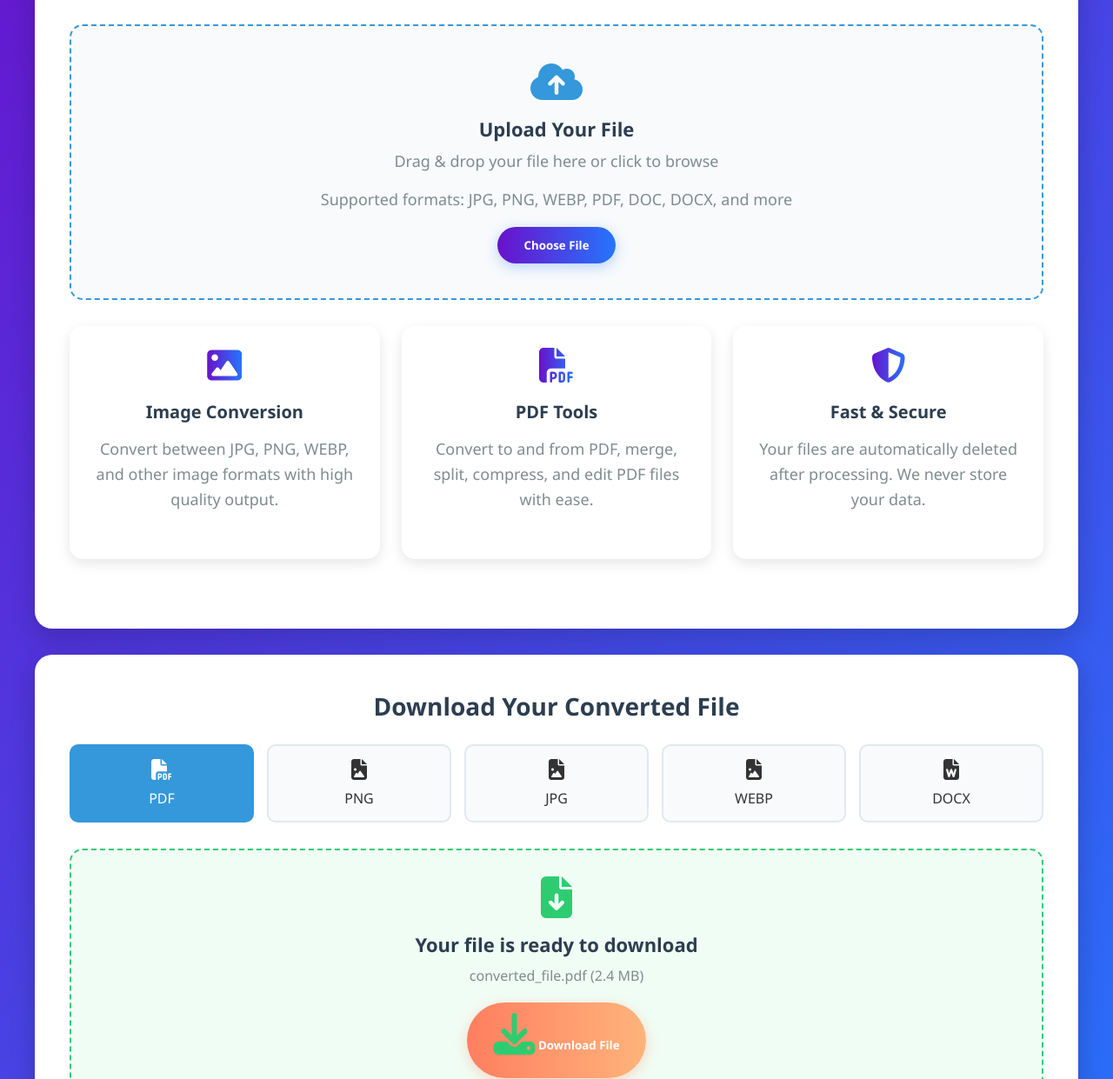
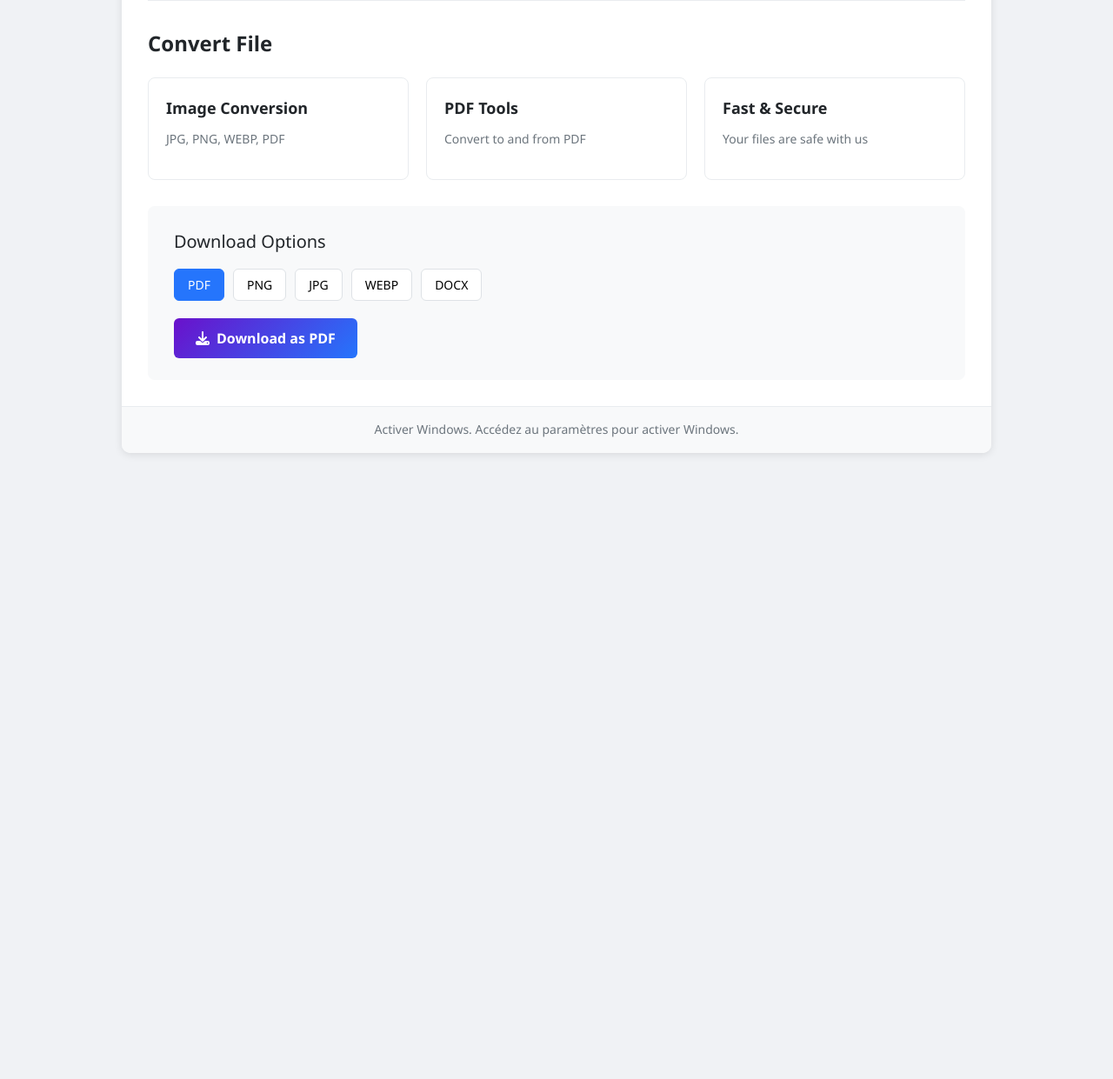
Before and after one commit to behar5057/convertina, a website: page public/index.html in a window 1280 px wide. Shown: the part 282-1523 px from the top of the page at 87% size. After the commit the page ends 823 px from the top, so only its background shows below. Drawn offline with Linux system fonts and the light colour scheme.

Commit message:
Update index.html

```diff
--- a/public/index.html
+++ b/public/index.html
@@ -4,303 +4,213 @@
     <meta charset="UTF-8">
     <meta name="viewport" content="width=device-width, initial-scale=1.0">
     <title>Convertina - File Conversion Platform</title>
-    <link rel="stylesheet" href="https://cdnjs.cloudflare.com/ajax/libs/font-awesome/6.4.0/css/all.min.css">
     <style>
         * {
             margin: 0;
             padding: 0;
             box-sizing: border-box;
-            font-family: 'Segoe UI', Tahoma, Geneva, Verdana, sans-serif;
+            font-family: 'Segoe UI', system-ui, sans-serif;
         }
 
         body {
-            background: linear-gradient(135deg, #6a11cb 0%, #2575fc 100%);
+            background-color: #f0f2f5;
             color: #333;
-            min-height: 100vh;
+            line-height: 1.6;
             padding: 20px;
         }
 
         .container {
-            max-width: 1200px;
+            max-width: 1000px;
             margin: 0 auto;
+            background-color: white;
+            border-radius: 10px;
+            box-shadow: 0 2px 10px rgba(0, 0, 0, 0.1);
+            overflow: hidden;
         }
 
         header {
+            background: linear-gradient(135deg, #6a11cb 0%, #2575fc 100%);
+            color: white;
+            padding: 25px 30px;
+            text-align: center;
+        }
+
+        h1 {
+            font-size: 32px;
+            font-weight: 700;
+            margin-bottom: 10px;
+        }
+
+        .file-info {
+            background-color: #f8f9fa;
+            border: 1px solid #e9ecef;
+            border-radius: 8px;
+            padding: 15px;
+            margin: 20px 30px;
             display: flex;
-            justify-content: space-between;
             align-items: center;
-            padding: 20px 0;
+            gap: 15px;
+        }
+
+        .file-icon {
+            width: 40px;
+            height: 40px;
+            background-color: #e9ecef;
+            border-radius: 6px;
+            display: flex;
+            align-items: center;
+            justify-content: center;
+            font-weight: bold;
+            color: #495057;
+        }
+
+        .file-details {
+            flex-grow: 1;
+        }
+
+        .file-name {
+            font-weight: 600;
+            margin-bottom: 5px;
+        }
+
+        .file-size {
+            color: #6c757d;
+            font-size: 14px;
+        }
+
+        .divider {
+            height: 1px;
+            background-color: #e9ecef;
+            margin: 0 30px;
+        }
+
+        .conversion-section {
+            padding: 30px;
+        }
+
+        h2 {
+            font-size: 24px;
+            margin-bottom: 20px;
+            color: #212529;
+        }
+
+        .conversion-options {
+            display: grid;
+            grid-template-columns: repeat(auto-fit, minmax(250px, 1fr));
+            gap: 20px;
             margin-bottom: 30px;
         }
 
-        .logo {
-            display: flex;
-            align-items: center;
-            gap: 10px;
-            color: white;
-        }
-
-        .logo i {
-            font-size: 28px;
-        }
-
-        .logo h1 {
-            font-size: 28px;
-            font-weight: 700;
-        }
-
-        nav ul {
-            display: flex;
-            list-style: none;
-            gap: 25px;
-        }
-
-        nav a {
-            color: white;
-            text-decoration: none;
-            font-weight: 500;
+        .option-card {
+            border: 1px solid #e9ecef;
+            border-radius: 8px;
+            padding: 20px;
             transition: all 0.3s ease;
         }
 
-        nav a:hover {
-            color: #ffdd40;
+        .option-card:hover {
+            box-shadow: 0 5px 15px rgba(0, 0, 0, 0.1);
+            transform: translateY(-5px);
         }
 
-        .hero {
-            background-color: white;
-            border-radius: 20px;
-            padding: 40px;
-            box-shadow: 0 10px 30px rgba(0, 0, 0, 0.2);
-            margin-bottom: 30px;
-            text-align: center;
+        .option-title {
+            font-size: 18px;
+            font-weight: 600;
+            margin-bottom: 10px;
+            color: #212529;
         }
 
-        .hero h2 {
-            font-size: 36px;
-            margin-bottom: 15px;
-            color: #2c3e50;
-        }
-
-        .hero p {
-            font-size: 18px;
-            color: #7f8c8d;
-            max-width: 700px;
-            margin: 0 auto 30px;
-        }
-
-        .upload-area {
-            border: 2px dashed #3498db;
-            border-radius: 15px;
-            padding: 40px;
-            margin: 30px 0;
-            background-color: #f8fafc;
-            transition: all 0.3s ease;
-            cursor: pointer;
-        }
-
-        .upload-area:hover {
-            border-color: #2980b9;
-            background-color: #e8f4fc;
-        }
-
-        .upload-area i {
-            font-size: 48px;
-            color: #3498db;
+        .option-desc {
+            color: #6c757d;
+            font-size: 14px;
             margin-bottom: 15px;
         }
 
-        .upload-area h3 {
-            font-size: 22px;
-            margin-bottom: 10px;
-            color: #2c3e50;
+        .download-section {
+            background-color: #f8f9fa;
+            padding: 25px 30px;
+            border-radius: 8px;
+            margin-top: 20px;
         }
 
-        .upload-area p {
-            color: #7f8c8d;
+        .download-title {
+            font-size: 20px;
+            margin-bottom: 15px;
+            color: #212529;
+        }
+
+        .format-options {
+            display: flex;
+            flex-wrap: wrap;
+            gap: 10px;
             margin-bottom: 20px;
         }
 
-        .btn {
-            display: inline-block;
-            background: linear-gradient(to right, #6a11cb, #2575fc);
+        .format-btn {
+            background-color: white;
+            border: 1px solid #dee2e6;
+            border-radius: 6px;
+            padding: 8px 15px;
+            cursor: pointer;
+            transition: all 0.2s ease;
+            font-size: 14px;
+        }
+
+        .format-btn:hover {
+            background-color: #e9ecef;
+        }
+
+        .format-btn.active {
+            background-color: #2575fc;
             color: white;
-            padding: 12px 30px;
-            border-radius: 50px;
+            border-color: #2575fc;
+        }
+
+        .download-btn {
+            background: linear-gradient(135deg, #6a11cb 0%, #2575fc 100%);
+            color: white;
+            border: none;
+            border-radius: 6px;
+            padding: 12px 25px;
+            font-size: 16px;
             font-weight: 600;
-            text-decoration: none;
-            border: none;
             cursor: pointer;
             transition: all 0.3s ease;
-            box-shadow: 0 4px 15px rgba(37, 117, 252, 0.3);
+            display: inline-flex;
+            align-items: center;
+            gap: 8px;
         }
 
-        .btn:hover {
-            transform: translateY(-3px);
-            box-shadow: 0 6px 20px rgba(37, 117, 252, 0.4);
-        }
-
-        .btn-secondary {
-            background: linear-gradient(to right, #ff7e5f, #feb47b);
-            box-shadow: 0 4px 15px rgba(255, 126, 95, 0.3);
-        }
-
-        .btn-secondary:hover {
-            box-shadow: 0 6px 20px rgba(255, 126, 95, 0.4);
-        }
-
-        .features {
-            display: grid;
-            grid-template-columns: repeat(auto-fit, minmax(300px, 1fr));
-            gap: 25px;
-            margin-bottom: 40px;
-        }
-
-        .feature-card {
-            background-color: white;
-            border-radius: 15px;
-            padding: 25px;
-            box-shadow: 0 5px 15px rgba(0, 0, 0, 0.1);
-            transition: transform 0.3s ease;
-        }
-
-        .feature-card:hover {
-            transform: translateY(-10px);
-        }
-
-        .feature-card i {
-            font-size: 40px;
-            margin-bottom: 20px;
-            background: linear-gradient(to right, #6a11cb, #2575fc);
-            -webkit-background-clip: text;
-            -webkit-text-fill-color: transparent;
-        }
-
-        .feature-card h3 {
-            font-size: 20px;
-            margin-bottom: 15px;
-            color: #2c3e50;
-        }
-
-        .feature-card p {
-            color: #7f8c8d;
-            line-height: 1.6;
-        }
-
-        .download-section {
-            background-color: white;
-            border-radius: 20px;
-            padding: 40px;
-            box-shadow: 0 10px 30px rgba(0, 0, 0, 0.2);
-            margin-bottom: 30px;
-        }
-
-        .download-section h2 {
-            font-size: 28px;
-            margin-bottom: 25px;
-            color: #2c3e50;
-            text-align: center;
-        }
-
-        .format-options {
-            display: grid;
-            grid-template-columns: repeat(auto-fit, minmax(150px, 1fr));
-            gap: 15px;
-            margin-bottom: 30px;
-        }
-
-        .format-option {
-            background-color: #f8fafc;
-            border: 2px solid #e2e8f0;
-            border-radius: 10px;
-            padding: 15px;
-            text-align: center;
-            cursor: pointer;
-            transition: all 0.3s ease;
-        }
-
-        .format-option:hover {
-            border-color: #3498db;
-            background-color: #e8f4fc;
-        }
-
-        .format-option.active {
-            border-color: #3498db;
-            background-color: #3498db;
-            color: white;
-        }
-
-        .format-option i {
-            font-size: 24px;
-            margin-bottom: 10px;
-        }
-
-        .download-area {
-            border: 2px dashed #2ecc71;
-            border-radius: 15px;
-            padding: 30px;
-            text-align: center;
-            background-color: #f0fdf4;
-        }
-
-        .download-area i {
-            font-size: 48px;
-            color: #2ecc71;
-            margin-bottom: 15px;
-        }
-
-        .download-area h3 {
-            font-size: 22px;
-            margin-bottom: 10px;
-            color: #2c3e50;
-        }
-
-        .download-area p {
-            color: #7f8c8d;
-            margin-bottom: 20px;
-        }
-
-        footer {
-            text-align: center;
-            color: white;
-            padding: 20px 0;
-            margin-top: 30px;
-            border-top: 1px solid rgba(255, 255, 255, 0.2);
+        .download-btn:hover {
+            transform: translateY(-2px);
+            box-shadow: 0 5px 15px rgba(37, 117, 252, 0.4);
         }
 
         .windows-activate {
-            background-color: rgba(255, 255, 255, 0.1);
-            border-radius: 10px;
-            padding: 15px;
-            margin-top: 20px;
+            background-color: #f8f9fa;
+            border-top: 1px solid #e9ecef;
+            padding: 15px 30px;
             text-align: center;
-            color: white;
+            color: #6c757d;
+            font-size: 14px;
         }
 
         .windows-activate a {
-            color: #ffdd40;
+            color: #2575fc;
             text-decoration: none;
         }
 
+        .windows-activate a:hover {
+            text-decoration: underline;
+        }
+
         @media (max-width: 768px) {
-            header {
-                flex-direction: column;
-                gap: 15px;
+            .conversion-options {
+                grid-template-columns: 1fr;
             }
 
-            nav ul {
-                gap: 15px;
-            }
-
-            .hero {
-                padding: 25px;
-            }
-
-            .hero h2 {
-                font-size: 28px;
-            }
-
-            .upload-area, .download-area {
-                padding: 25px;
+            .format-options {
+                justify-content: center;
             }
         }
     </style>
@@ -308,132 +218,114 @@
 <body>
     <div class="container">
         <header>
-            <div class="logo">
-                <i class="fas fa-file-export"></i>
-                <h1>Convertina</h1>
-            </div>
-            <nav>
-                <ul>
-                    <li><a href="#">Home</a></li>
-                    <li><a href="#">Convert</a></li>
-                    <li><a href="#">Tools</a></li>
-                    <li><a href="#">Pricing</a></li>
-                    <li><a href="#">Help</a></li>
-                </ul>
-            </nav>
+            <h1>Convertina</h1>
+            <p>Beautiful File Conversion Platform</p>
         </header>
 
-        <section class="hero">
-            <h2>Beautiful File Conversion Platform</h2>
-            <p>Convert your files quickly and securely between multiple formats with our easy-to-use platform.</p>
+        <div class="file-info">
+            <div class="file-icon">IMG</div>
+            <div class="file-details">
+                <div class="file-name">Capture d'écran (6).png</div>
+                <div class="file-size">0.03 MB</div>
+            </div>
+        </div>
 
-            <div class="upload-area">
-                <i class="fas fa-cloud-upload-alt"></i>
-                <h3>Upload Your File</h3>
-                <p>Drag & drop your file here or click to browse</p>
-                <p class="file-info">Supported formats: JPG, PNG, WEBP, PDF, DOC, DOCX, and more</p>
-                <button class="btn">Choose File</button>
+        <div class="divider"></div>
+
+        <section class="conversion-section">
+            <h2>Convert File</h2>
+
+            <div class="conversion-options">
+                <div class="option-card">
+                    <div class="option-title">Image Conversion</div>
+                    <div class="option-desc">JPG, PNG, WEBP, PDF</div>
+                </div>
+
+                <div class="option-card">
+                    <div class="option-title">PDF Tools</div>
+                    <div class="option-desc">Convert to and from PDF</div>
+                </div>
+
+                <div class="option-card">
+                    <div class="option-title">Fast & Secure</div>
+                    <div class="option-desc">Your files are safe with us</div>
+                </div>
             </div>
 
-            <div class="features">
-                <div class="feature-card">
-                    <i class="fas fa-image"></i>
-                    <h3>Image Conversion</h3>
-                    <p>Convert between JPG, PNG, WEBP, and other image formats with high quality output.</p>
+            <div class="download-section">
+                <div class="download-title">Download Options</div>
+
+                <div class="format-options">
+                    <button class="format-btn active" data-format="pdf">PDF</button>
+                    <button class="format-btn" data-format="png">PNG</button>
+                    <button class="format-btn" data-format="jpg">JPG</button>
+                    <button class="format-btn" data-format="webp">WEBP</button>
+                    <button class="format-btn" data-format="docx">DOCX</button>
                 </div>
-                <div class="feature-card">
-                    <i class="fas fa-file-pdf"></i>
-                    <h3>PDF Tools</h3>
-                    <p>Convert to and from PDF, merge, split, compress, and edit PDF files with ease.</p>
-                </div>
-                <div class="feature-card">
-                    <i class="fas fa-shield-alt"></i>
-                    <h3>Fast & Secure</h3>
-                    <p>Your files are automatically deleted after processing. We never store your data.</p>
-                </div>
+
+                <button class="download-btn" id="downloadButton">
+                    <i class="fas fa-download"></i> Download as PDF
+                </button>
             </div>
         </section>
 
-        <section class="download-section">
-            <h2>Download Your Converted File</h2>
-
-            <div class="format-options">
-                <div class="format-option active">
-                    <i class="fas fa-file-pdf"></i>
-                    <p>PDF</p>
-                </div>
-                <div class="format-option">
-                    <i class="fas fa-file-image"></i>
-                    <p>PNG</p>
-                </div>
-                <div class="format-option">
-                    <i class="fas fa-file-image"></i>
-                    <p>JPG</p>
-                </div>
-                <div class="format-option">
-                    <i class="fas fa-file-image"></i>
-                    <p>WEBP</p>
-                </div>
-                <div class="format-option">
-                    <i class="fas fa-file-word"></i>
-                    <p>DOCX</p>
-                </div>
-            </div>
-
-            <div class="download-area">
-                <i class="fas fa-file-download"></i>
-                <h3>Your file is ready to download</h3>
-                <p>converted_file.pdf (2.4 MB)</p>
-                <button class="btn btn-secondary"><i class="fas fa-download"></i> Download File</button>
-            </div>
-        </section>
-
-        <footer>
-            <p>&copy; 2023 Convertina. All rights reserved.</p>
-            <div class="windows-activate">
-                <p><i class="fab fa-windows"></i> Activer Windows. Accédez au paramètres pour activer Windows.</p>
-            </div>
-        </footer>
+        <div class="windows-activate">
+            <p>Activer Windows. Accédez au paramètres pour activer Windows.</p>
+        </div>
     </div>
 
     <script>
         // Format selection functionality
-        const formatOptions = document.querySelectorAll('.format-option');
+        const formatButtons = document.querySelectorAll('.format-btn');
+        const downloadButton = document.getElementById('downloadButton');
 
-        formatOptions.forEach(option => {
-            option.addEventListener('click', () => {
-                // Remove active class from all options
-                formatOptions.forEach(opt => opt.classList.remove('active'));
+        formatButtons.forEach(button => {
+            button.addEventListener('click', () => {
+                // Remove active class from all buttons
+                formatButtons.forEach(btn => btn.classList.remove('active'));
 
-                // Add active class to clicked option
-                option.classList.add('active');
+                // Add active class to clicked button
+                button.classList.add('active');
 
-                // Update download file name based on selected format
-                const format = option.querySelector('p').textContent.toLowerCase();
-                const downloadArea = document.querySelector('.download-area p');
-                downloadArea.textContent = `converted_file.${format} (2.4 MB)`;
+                // Update download button text
+                const format = button.getAttribute('data-format').toUpperCase();
+                downloadButton.innerHTML = `<i class="fas fa-download"></i> Download as ${format}`;
             });
         });
 
-        // Simulate file upload
-        const uploadArea = document.querySelector('.upload-area');
-        const uploadButton = uploadArea.querySelector('.btn');
+        // Download functionality
+        downloadButton.addEventListener('click', function() {
+            const activeFormat = document.querySelector('.format-btn.active').getAttribute('data-format');
+            const fileName = `converted_file.${activeFormat}`;
 
-        uploadButton.addEventListener('click', () => {
-            uploadArea.innerHTML = `
-                <i class="fas fa-check-circle" style="color: #2ecc71;"></i>
-                <h3>File Uploaded Successfully</h3>
-                <p>Capture d'écran (6).png (0.03 MB)</p>
-                <p>Your file is ready for conversion</p>
-                <button class="btn">Convert File</button>
-            `;
+            // Create a temporary download link
+            const link = document.createElement('a');
+            link.href = '#'; // In a real app, this would be the actual file URL
 
-            // After conversion, show download section with animation
-            setTimeout(() => {
-                const downloadSection = document.querySelector('.download-section');
-                downloadSection.scrollIntoView({ behavior: 'smooth' });
-            }, 1500);
+            // For demonstration, we'll create a dummy file
+            if (activeFormat === 'pdf') {
+                // Create a simple PDF file (in a real app, this would be your actual file)
+                const pdfContent = '%PDF-1.4\n%Convertina File Conversion\n';
+                const blob = new Blob([pdfContent], { type: 'application/pdf' });
+                link.href = URL.createObjectURL(blob);
+            } else {
+                // For other formats, create a simple text file
+                const textContent = `This is a dummy ${activeFormat.toUpperCase()} file created by Convertina.`;
+                const blob = new Blob([textContent], { type: 'text/plain' });
+                link.href = URL.createObjectURL(blob);
+            }
+
+            link.download = fileName;
+            document.body.appendChild(link);
+            link.click();
+            document.body.removeChild(link);
+
+            // Show success message
+            alert(`Your file has been downloaded as ${fileName}`);
         });
     </script>
+
+    <!-- Font Awesome for icons -->
+    <link rel="stylesheet" href="https://cdnjs.cloudflare.com/ajax/libs/font-awesome/6.4.0/css/all.min.css">
 </body>
 </html>
```
